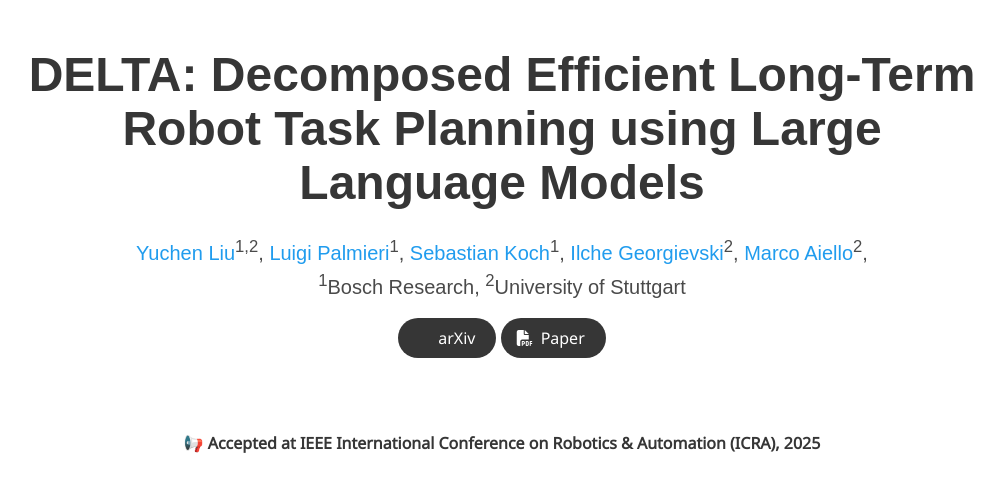
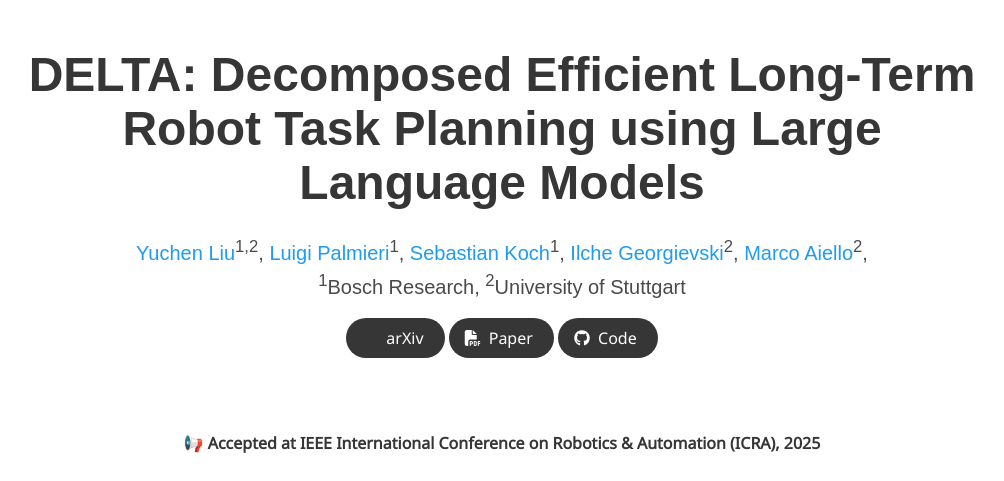
Before and after one commit to delta-llm/delta-llm.github.io, a plain HTML site: page index.html in a window 1280 px wide. Shown: the top 481 px of the page, without its empty margins (138-1142 px from the left). Drawn offline with nearby package versions, Linux system fonts and the light colour scheme; some icons are missing; a web font is replaced by a local one.

Commit message:
Add link to code repo

```diff
--- a/index.html
+++ b/index.html
@@ -91,14 +91,15 @@
                 </span>
 
                 <!-- Github link -->
-                <!-- <span class="link-block">
-                  <a target="_blank" class="external-link button is-normal is-rounded is-dark">
+                <span class="link-block">
+                  <a href="https://github.com/boschresearch/DELTA" target="_blank"
+                    class="external-link button is-normal is-rounded is-dark">
                     <span class="icon">
                       <i class="fab fa-github"></i>
                     </span>
-                    <span>Code (Coming Soon)</span>
+                    <span>Code</span>
                   </a>
-                </span> -->
+                </span>
               </div>
             </div>
           </div>
```
